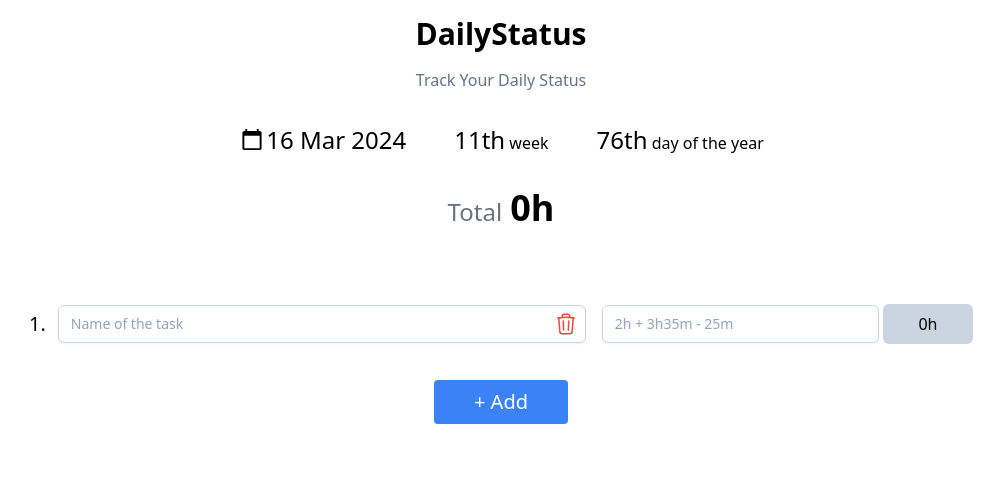
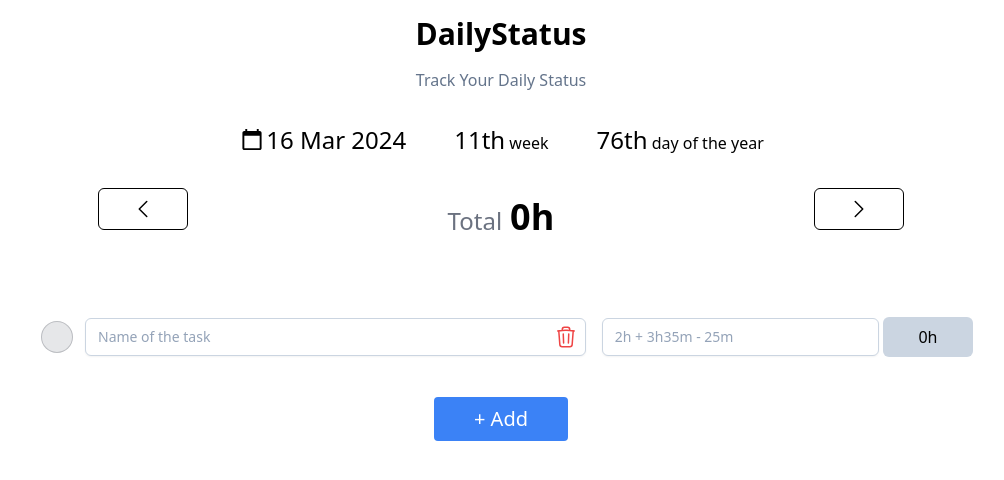
Before and after one commit to riadafridishibly/daily-status, a React (Vite) app: page / in a window 1280 px wide. Both pictures are taken after a click on the button "+ Add". Shown: the top 480 px of the page, without its empty margins (139-1143 px from the left). Built offline with nearby package versions, Linux system fonts and the light colour scheme.

Commit message:
Add prev next button and check box

```diff
--- a/src/App.jsx
+++ b/src/App.jsx
@@ -24,6 +24,20 @@ function App() {
       debouncedUpdate(id, { time: event.target.value });
     };
   };
+
+  function boolToInt(b) {
+    if (b) {
+      return 1;
+    }
+    return 0;
+  }
+
+  const handleChecked = (id) => {
+    return (event) => {
+      update(id, { checked: boolToInt(event.target.checked) });
+    };
+  };
+
   const handleRemove = (id) => {
     return () => remove(id);
   };
@@ -52,12 +66,16 @@ function App() {
               index={index}
               onTitleChange={handleTitleChange(id)}
               onTimeChange={handleTimeChange(id)}
+              onChecked={handleChecked(id)}
               getTimeSum={getDuration(id)}
               getTitle={() => {
                 return items?.values[id]?.title || "";
               }}
               getTimeString={() => {
                 return items?.values[id]?.time || "";
+              }}
+              getChecked={() => {
+                return items?.values[id]?.checked ?? 0;
               }}
               onRemove={handleRemove(id)}
             />
--- a/src/components/Header.jsx
+++ b/src/components/Header.jsx
@@ -1,4 +1,4 @@
-import { format } from "date-fns";
+import { addDays, format, subDays } from "date-fns";
 import React, { useRef } from "react";
 import { formatDate } from "../utils/utils";
 
@@ -43,9 +43,57 @@ function Header({ dateString, setCurrentDate, getTotal }) {
           <span className="text-2xl">{format(date, "Do")}</span> day of the year
         </span>
       </div>
-      <div className="flex items-baseline gap-2 pt-8">
-        <span className="text-2xl text-gray-500">Total</span>
-        <span className="text-4xl font-semibold">{getTotal() || "0h"}</span>
+      <div className="flex w-full max-w-screen-lg flex-row items-baseline justify-around px-8 pt-8">
+        <button
+          className="rounded-md border border-black px-8 py-2"
+          onClick={() => {
+            setCurrentDate((curr) => {
+              return formatDate(subDays(curr, 1));
+            });
+          }}
+        >
+          <svg
+            xmlns="http://www.w3.org/2000/svg"
+            fill="none"
+            viewBox="0 0 24 24"
+            strokeWidth={1.5}
+            stroke="currentColor"
+            className="h-6 w-6"
+          >
+            <path
+              strokeLinecap="round"
+              strokeLinejoin="round"
+              d="M15.75 19.5 8.25 12l7.5-7.5"
+            />
+          </svg>
+        </button>
+        <div className="flex w-1/3 items-baseline justify-center gap-2">
+          <span className="text-2xl text-gray-500">Total</span>
+          <span className="text-4xl font-semibold">{getTotal() || "0h"}</span>
+        </div>
+        <button
+          className="rounded-md border border-black px-8 py-2"
+          onClick={() => {
+            setCurrentDate((curr) => {
+              return formatDate(addDays(curr, 1));
+            });
+          }}
+        >
+          <svg
+            xmlns="http://www.w3.org/2000/svg"
+            fill="none"
+            viewBox="0 0 24 24"
+            strokeWidth={1.5}
+            stroke="currentColor"
+            className="h-6 w-6"
+          >
+            <path
+              strokeLinecap="round"
+              strokeLinejoin="round"
+              d="m8.25 4.5 7.5 7.5-7.5 7.5"
+            />
+          </svg>
+        </button>
       </div>
     </div>
   );
--- a/src/components/StatusInput.jsx
+++ b/src/components/StatusInput.jsx
@@ -19,8 +19,44 @@ function DeleteButton() {
   );
 }
 
+function Checkbox({ onChecked, getChecked }) {
+  return (
+    <div className="inline-flex items-center">
+      <label
+        className="relative flex cursor-pointer items-center rounded-full p-3"
+        htmlFor="customStyle"
+      >
+        <input
+          type="checkbox"
+          defaultChecked={getChecked() === 1}
+          className="before:content[''] before:bg-blue-gray-500 peer relative h-8 w-8 cursor-pointer appearance-none rounded-full border border-gray-900/20 bg-gray-900/10 transition-all before:absolute before:left-2/4 before:top-2/4 before:block before:h-12 before:w-12 before:-translate-x-2/4 before:-translate-y-2/4 before:rounded-full before:opacity-0 before:transition-opacity checked:border-gray-900 checked:bg-gray-900 checked:before:bg-gray-900 hover:scale-105 hover:before:opacity-0"
+          id="customStyle"
+          onChange={(e) => onChecked(e)}
+        />
+        <span className="pointer-events-none absolute left-2/4 top-2/4 -translate-x-2/4 -translate-y-2/4 text-white opacity-0 transition-opacity peer-checked:opacity-100">
+          <svg
+            xmlns="http://www.w3.org/2000/svg"
+            className="h-3.5 w-3.5"
+            viewBox="0 0 20 20"
+            fill="currentColor"
+            stroke="currentColor"
+            strokeWidth="1"
+          >
+            <path
+              fillRule="evenodd"
+              d="M16.707 5.293a1 1 0 010 1.414l-8 8a1 1 0 01-1.414 0l-4-4a1 1 0 011.414-1.414L8 12.586l7.293-7.293a1 1 0 011.414 0z"
+              clipRule="evenodd"
+            ></path>
+          </svg>
+        </span>
+      </label>
+    </div>
+  );
+}
+
 function StatusInput({
-  index,
+  onChecked,
+  getChecked,
   onTitleChange,
   onTimeChange,
   onRemove,
@@ -29,9 +65,9 @@ function StatusInput({
   getTimeString,
 }) {
   return (
-    <div className="flex w-full flex-row items-center gap-1 py-1 md:gap-4">
+    <div className="flex w-full flex-row items-center gap-1 md:gap-4">
       <div className="flex basis-3/5 flex-row items-center">
-        <div className="mr-3 text-xl">{index + 1}.</div>
+        <Checkbox getChecked={getChecked} onChecked={onChecked} />
         <div className="relative flex w-full flex-row items-center justify-center">
           <input
             tabIndex={1}
--- a/src/hooks/hooks.js
+++ b/src/hooks/hooks.js
@@ -3,7 +3,7 @@ import { useState, useEffect } from "react";
 
 export function useApplicationState(dateStr) {
   if (!dateStr) {
-    dateStr = today();
+    throw Error("date string not defined");
   }
 
   const [items, setItems] = useState({
@@ -29,7 +29,10 @@ export function useApplicationState(dateStr) {
     setItems((curr) => {
       const nextId = getId();
       const orders = [...curr.orders, nextId];
-      const values = { ...curr.values, [nextId]: { title: "", time: "" } };
+      const values = {
+        ...curr.values,
+        [nextId]: { title: "", time: "", checked: 0 },
+      };
       const newData = { orders, values };
       saveToLocalStorage(newData);
       return newData;
@@ -62,6 +65,9 @@ export function useApplicationState(dateStr) {
         if ("time" in value) {
           currValue["time"] = value["time"];
         }
+        if ("checked" in value) {
+          currValue["checked"] = value["checked"];
+        }
         values[id] = currValue;
       }
       const newData = { ...curr, values };
```
